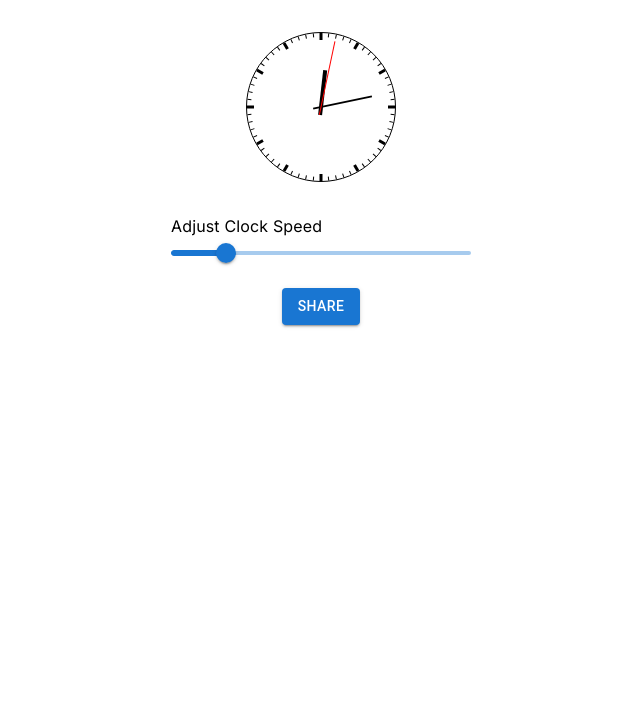
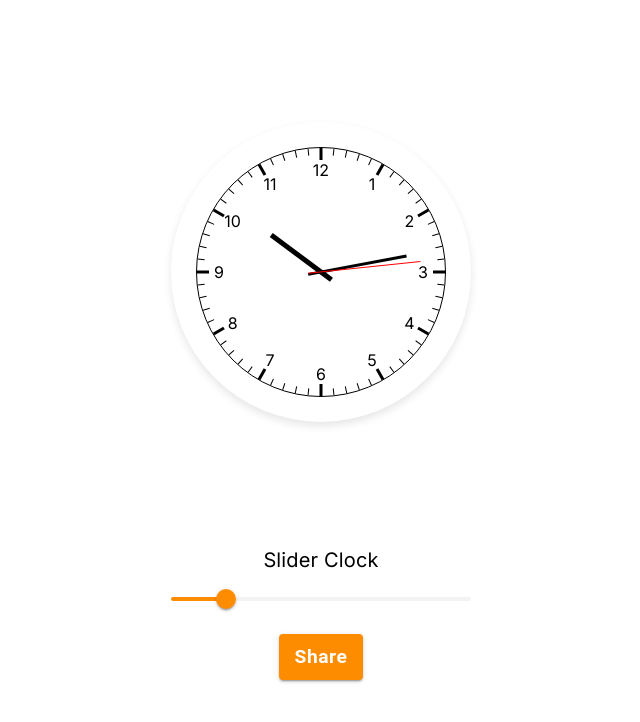
Before and after one commit to MichelleFMB/project-GMT, a React (Create React App) app: page /tracking in a window 1280 px wide. Shown: the top 722 px of the page, without its empty margins (319-959 px from the left). Built offline with nearby package versions, Linux system fonts and the light colour scheme; no server answers.

Commit message:
fix - modifying tracking

```diff
--- a/src/components/Clock/AnalogClock.js
+++ b/src/components/Clock/AnalogClock.js
@@ -4,21 +4,47 @@ import 'react-clock/dist/Clock.css';
 import { Box } from '@mui/material';
 
 const AnalogClock = ({ speed }) => {
-  const [time, setTime] = useState(new Date());
+  const [time, setTime] = useState(new Date(new Date().getTime() - 7200000));
   const intervalRef = useRef();
 
   useEffect(() => {
     const updateClock = () => {
-      setTime((prevTime) => new Date(prevTime.getTime() - 1000));
+      setTime((prevTime) => new Date(prevTime.getTime() + 1000 * speed));
     };
 
-    intervalRef.current = setInterval(updateClock, 1000 / speed);
+    intervalRef.current = setInterval(updateClock, 1000);
     return () => clearInterval(intervalRef.current);
   }, [speed]);
 
   return (
-    <Box>
-      <Clock value={time} />
+    <Box sx={{
+      display: 'flex',
+      justifyContent: 'center',
+      alignItems: 'center',
+      height: '60vh',
+    }}>
+      <Box sx={{
+        width: '300px',
+        height: '300px',
+        backgroundColor: 'white',
+        borderRadius: '50%',
+        boxShadow: '0 4px 8px rgba(0, 0, 0, 0.1)',
+        display: 'flex',
+        justifyContent: 'center',
+        alignItems: 'center'
+      }}>
+        <Clock
+          value={time}
+          renderNumbers={true}
+          hourHandWidth={5}
+          minuteHandWidth={3}
+          secondHandWidth={1}
+          hourHandLength={50}
+          minuteHandLength={70}
+          secondHandLength={80}
+          size={250}
+        />
+      </Box>
     </Box>
   );
 };
--- /dev/null
+++ b/src/components/ClockSlider/ClockSlider.js
@@ -0,0 +1,43 @@
+import React from 'react';
+import { Slider, Box, Typography } from '@mui/material';
+
+const ClockSlider = ({ speed, onSpeedChange }) => {
+  return (
+    <Box sx={{ width: 300, mt: 2, textAlign: 'center' }}>
+      <Typography variant="h6" sx={{ mb: 1 }}>Slider Clock</Typography>
+      <Slider
+        value={speed}
+        min={0.1}
+        max={5}
+        step={0.1}
+        onChange={onSpeedChange}
+        valueLabelDisplay="auto"
+        sx={{
+          '& .MuiSlider-thumb': {
+            backgroundColor: '#FE8C00',
+            width: 20,
+            height: 20,
+            border: 'none',
+            '&:hover, &.Mui-focusVisible, &.Mui-active': {
+              boxShadow: 'none',
+            },
+          },
+          '& .MuiSlider-track': {
+            backgroundColor: '#FE8C00',
+            border: 'none',
+          },
+          '& .MuiSlider-rail': {
+            backgroundColor: '#e0e0e0',
+          },
+          '& .MuiSlider-valueLabel': {
+            backgroundColor: '#FE8C00',
+            color: 'white',
+            borderRadius: '4px',
+          },
+        }}
+      />
+    </Box>
+  );
+};
+
+export default ClockSlider;
--- a/src/components/Quote/Quote.js
+++ b/src/components/Quote/Quote.js
@@ -1,6 +1,6 @@
 import React, { useState, useEffect } from 'react';
 import axios from 'axios';
-import { Typography } from '@mui/material';
+import { Typography, Box } from '@mui/material';
 
 const Quote = () => {
   const [quote, setQuote] = useState('');
@@ -17,7 +17,13 @@ const Quote = () => {
     return () => clearInterval(intervalId);
   }, []);
 
-  return <Typography sx={{ mt: 4 }}>{quote}</Typography>;
+  return (
+    <Box sx={{ mt: 4, px: 2, textAlign: 'center', maxWidth: '80%' }}>
+      <Typography variant="body1" sx={{ fontStyle: 'italic', color: '#555' }}>
+        {quote}
+      </Typography>
+    </Box>
+  );
 };
 
 export default Quote;
--- /dev/null
+++ b/src/components/SharedButton/ShareButton.js
@@ -0,0 +1,36 @@
+import React from 'react';
+import { Button } from '@mui/material';
+
+const ShareButton = ({ speed }) => {
+  const handleShareButtonClick = async () => {
+    const currentUrl = window.location.href.split('?')[0];
+    const sharedUrl = `${currentUrl}?speed=${speed}`;
+
+    try {
+      await navigator.clipboard.writeText(sharedUrl);
+      alert(`URL copied to clipboard: ${sharedUrl}`);
+    } catch (err) {
+      alert('Failed to copy the URL. Please try again.');
+    }
+  };
+
+  return (
+    <Button
+      variant="contained"
+      onClick={handleShareButtonClick}
+      sx={{
+        backgroundColor: '#FE8C00',
+        '&:hover': {
+          backgroundColor: '#d47400',
+        },
+        textTransform: 'none',
+        fontWeight: 600,
+        fontSize: '1.2rem',
+      }}
+    >
+      Share
+    </Button>
+  );
+};
+
+export default ShareButton;
--- a/src/components/Tracking/Tracking.js
+++ b/src/components/Tracking/Tracking.js
@@ -1,39 +1,35 @@
-import React, { useState } from 'react';
+import React, { useState, useEffect } from 'react';
 import AnalogClock from '../Clock/AnalogClock';
+import ShareButton from '../SharedButton/ShareButton';
+import ClockSlider from '../ClockSlider/ClockSlider';
 import Quote from '../Quote/Quote';
-import { Slider, Box, Button, Typography } from '@mui/material';
+import { Box, Typography } from '@mui/material';
 
 const Tracking = () => {
-  const [speed, setSpeed] = useState(1);
+  const getInitialSpeed = () => {
+    const params = new URLSearchParams(window.location.search);
+    const speedParam = params.get('speed');
+    return speedParam ? parseFloat(speedParam) : 1;
+  };
+
+  const [speed, setSpeed] = useState(getInitialSpeed);
 
   const handleSliderChange = (event, newValue) => {
     setSpeed(newValue);
   };
 
-  const handleShareButtonClick = () => {
-    const currentUrl = window.location.href;
-    const sharedUrl = `${currentUrl}?speed=${speed}`;
-    navigator.clipboard.writeText(sharedUrl);
-    alert(`URL copied to clipboard: ${sharedUrl}`);
-  };
+  useEffect(() => {
+    const params = new URLSearchParams(window.location.search);
+    if (params.has('speed')) {
+      setSpeed(parseFloat(params.get('speed')));
+    }
+  }, []);
 
   return (
     <Box sx={{ display: 'flex', flexDirection: 'column', alignItems: 'center', gap: 2, mt: 4 }}>
       <AnalogClock speed={speed} />
-      <Box sx={{ width: 300, mt: 2 }}>
-        <Typography>Adjust Clock Speed</Typography>
-        <Slider
-          value={speed}
-          min={0.1}
-          max={5}
-          step={0.1}
-          onChange={handleSliderChange}
-          valueLabelDisplay="auto"
-        />
-      </Box>
-      <Button variant="contained" onClick={handleShareButtonClick}>
-        Share
-      </Button>
+      <ClockSlider speed={speed} onSpeedChange={handleSliderChange} />
+      <ShareButton speed={speed} />
       <Quote />
     </Box>
   );
```
